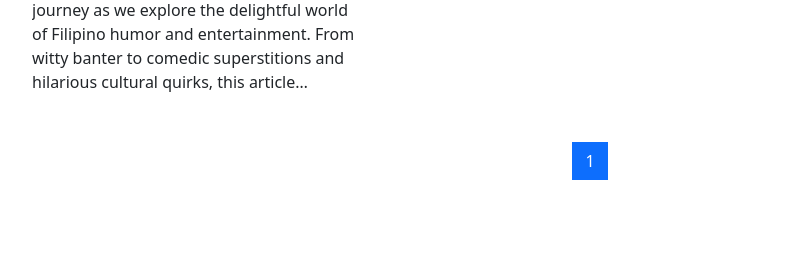
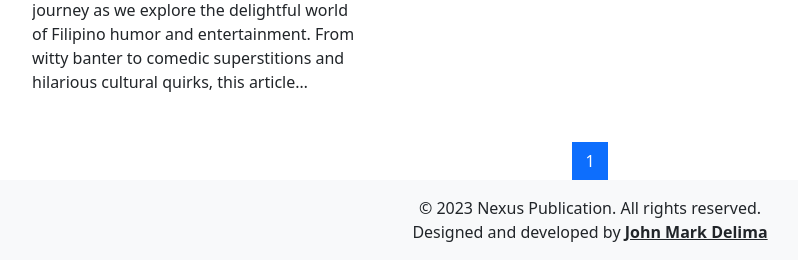
Before and after one commit to jnale-hub/Nexus-Publication-Capstone, a Django app: page / in a window 1280 px wide. Shown: the part 1549-1809 px from the top of the page, without its empty margins (50-848 px from the left). Before the commit the page ends 1729 px from the top, so only its background shows below. Run offline with Django 3.2, Linux system fonts and the light colour scheme; data comes from the database, SQL or seed files in the repository; both versions use the stored data as it was after the commit; some libraries are stand-ins or nearby versions.

Commit message:
Add favicon

```diff
--- a/nexus_pub/static/nexus_pub/styles.css
+++ b/nexus_pub/static/nexus_pub/styles.css
@@ -8,3 +8,7 @@
     -webkit-box-orient: vertical;
     overflow: hidden;
 }
+
+.content {
+    min-height: 500px;
+}
--- a/nexus_pub/templates/nexus_pub/article-grid.html
+++ b/nexus_pub/templates/nexus_pub/article-grid.html
@@ -38,11 +38,11 @@
         </div>
         {% endfor %}
         {% elif category %}
-        <h5 class="mt-4 text-center fw-bold"> No available articles. </h5>
+        <h5 class="my-4 pb-5 text-center fw-bold"> No available articles. </h5>
         {% elif search %}
-        <h5 class="mt-4 text-center fw-bold"> No available articles about <span class="text-capitalize">{{ search }}.</span></h5>
+        <h5 class="my-4 pb-5 text-center fw-bold"> No available articles about <span class="text-capitalize">{{ search }}.</span></h5>
         {% elif date_range %}
-        <h5 class="mt-4 text-center fw-bold"> No available articles from {{ date_range }}.</h5>
+        <h5 class="my-4 pb-5 text-center fw-bold"> No available articles from {{ date_range }}.</h5>
         {% endif %}
     </div>
 
--- a/nexus_pub/templates/nexus_pub/layout.html
+++ b/nexus_pub/templates/nexus_pub/layout.html
@@ -14,7 +14,7 @@
         integrity="sha384-b6lVK+yci+bfDmaY1u0zE8YYJt0TZxLEAFyYSLHId4xoVvsrQu3INevFKo+Xir8e" crossorigin="anonymous">
     <link href="{% static 'nexus_pub/styles.css' %}" rel="stylesheet">
     <script src="{% static 'nexus_pub/main.js' %}"></script>
-    <link rel="shortcut icon" type="image/x-icon" href="https://cdn-icons-png.flaticon.com/512/7553/7553719.png">
+    <link href="{% static 'favicon.ico' %}" rel="shortcut icon" type="image/x-icon">
     {% block head %}{% endblock %}
 </head>
 
@@ -158,6 +158,11 @@
         {% endif %}
     </div>
 
+    <footer class="bg-light text-center py-3">
+      <p class="mb-0">© {% now "Y" %} Nexus Publication. All rights reserved.</p>
+      <p class="mb-0">Designed and developed by <a class="fw-bold text-reset" href="https://github.com/jnale-hub">John Mark Delima</a></p>
+    </footer>
+
     {% include 'nexus_pub/modals.html' %}
 </body>
 
```
Also changed, not shown: nexus_games/templates/games/layout.html (+7 -1 lines), README.md, db.sqlite3, nexus_pub/static/favicon.ico (added).
